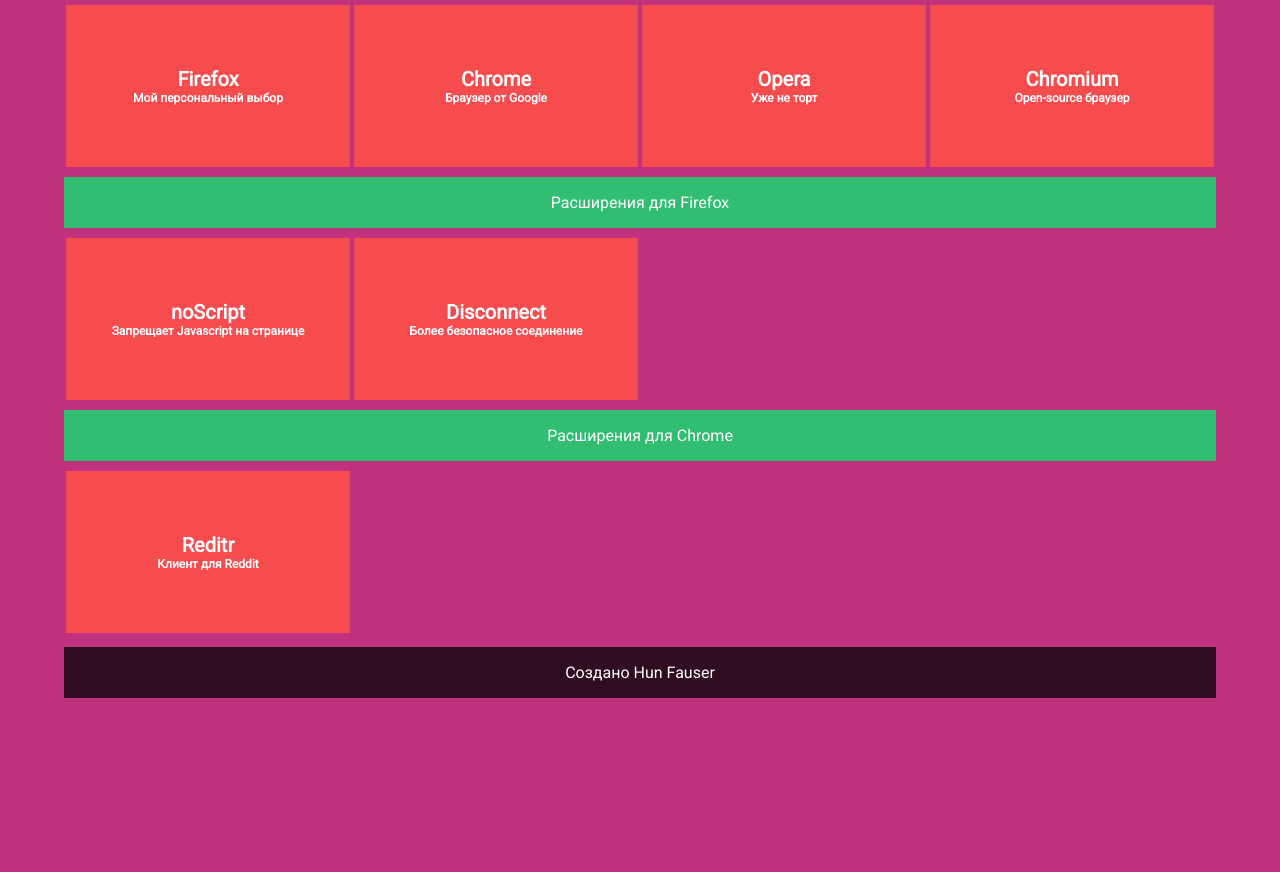
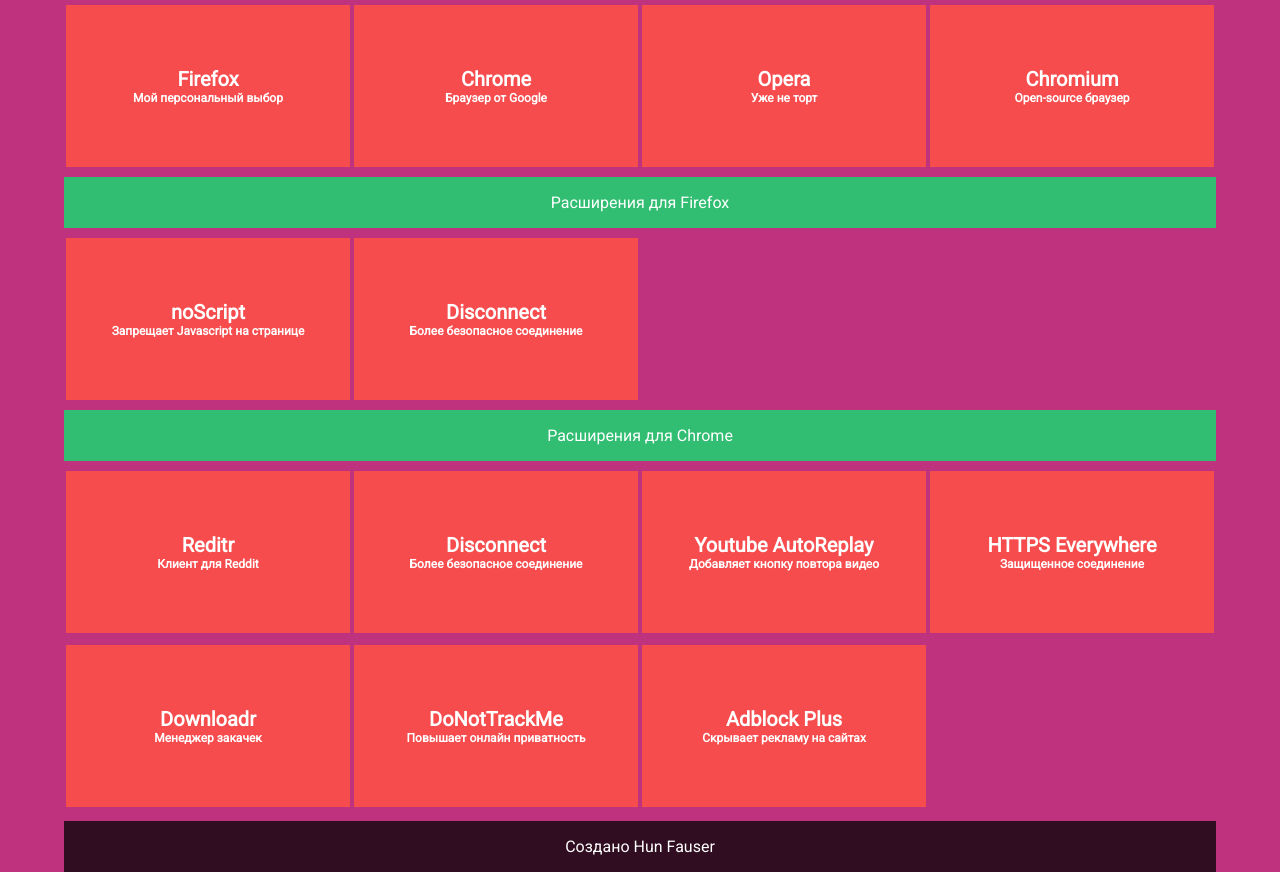
Before and after one commit to hunfauser/usefulpage, a plain HTML site: page browser.html in a window 1280 px wide. Shown: the part 395-1267 px from the top of the page. Before the commit the page ends 1093 px from the top, so only its background shows below. Drawn offline with Linux system fonts and the light colour scheme.

Commit message:
Добавлены новые расширения для Chrome

```diff
--- a/browser.html
+++ b/browser.html
@@ -58,7 +58,32 @@
 		    <a href="https://chrome.google.com/webstore/detail/reditr-the-best-reddit-cl/pmfcbbijgnhoebddbjpmlikabnbnddgb"><div class="section article">
 				<h2>Reditr</h2>
 				<h3>Клиент для Reddit</h3>
-			</div></a>
+			</div></a><!--
+	     --><a href="https://chrome.google.com/webstore/detail/disconnect/jeoacafpbcihiomhlakheieifhpjdfeo"><div class="section article">
+				<h2>Disconnect</h2>
+				<h3>Более безопасное соединение</h3>
+			</div></a><!--
+	     --><a href="https://chrome.google.com/webstore/detail/auto-replay-for-youtube/kanbnempkjnhadplbfgdaagijdbdbjeb"><div class="section article">
+				<h2>Youtube AutoReplay</h2>
+				<h3>Добавляет кнопку повтора видео</h3>
+			</div></a><!--
+	     --><a href="https://chrome.google.com/webstore/detail/gcbommkclmclpchllfjekcdonpmejbdp"><div class="section article">
+				<h2>HTTPS Everywhere</h2>
+				<h3>Защищенное соединение</h3>
+			</div></a><!--
+	     --><a href="https://chrome.google.com/webstore/detail/downloadr-download-manage/gjihnjejboipjmadkpmknccijhibnpfe"><div class="section article">
+				<h2>Downloadr</h2>
+				<h3>Менеджер закачек</h3>
+			</div></a><!--
+	     --><a href="https://chrome.google.com/webstore/detail/donottrackme-online-priva/epanfjkfahimkgomnigadpkobaefekcd"><div class="section article">
+				<h2>DoNotTrackMe</h2>
+				<h3>Повышает онлайн приватность</h3>
+			</div></a><!--
+	     --><a href="https://chrome.google.com/webstore/detail/adblock-plus/cfhdojbkjhnklbpkdaibdccddilifddb"><div class="section article">
+				<h2>Adblock Plus</h2>
+				<h3>Скрывает рекламу на сайтах</h3>
+			</div></a><!--
+	     -->
 
     <footer>Создано Hun Fauser</footer>
 	</div>
```
